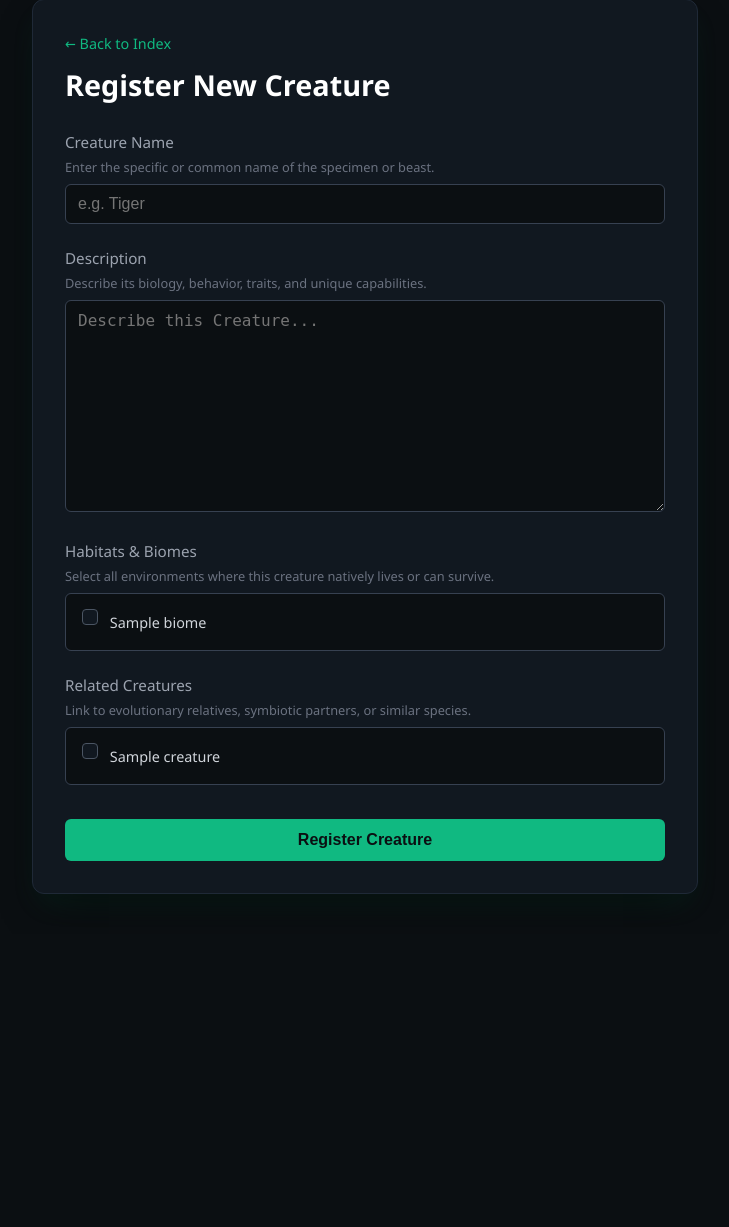
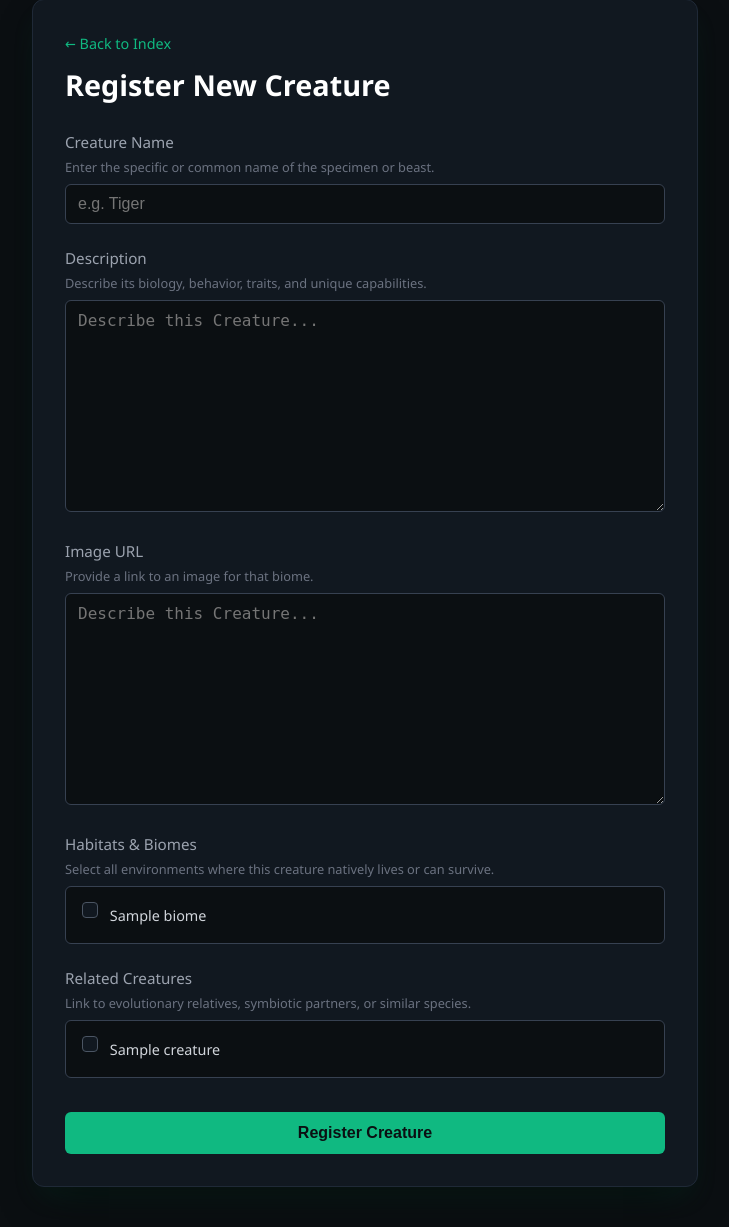
Before and after one commit to Solar01s/Nature-s_word, a Django app: page /nature_index/new/creature/ in a window 1280 px wide. Shown: the part 41-1268 px from the top of the page, without its empty margins (275-1004 px from the left). Before the commit the page ends 935 px from the top, so only its background shows below. Run offline with Django 5.2, Linux system fonts and the light colour scheme; a user stored in the database is signed in; tables that the repository leaves empty hold one stand-in row (values such as "Sample post").

Commit message:
Update new_creature.html

```diff
--- a/templates/nature_index/new_creature.html
+++ b/templates/nature_index/new_creature.html
@@ -204,6 +204,12 @@
                 {{ form.description }}
             </div>
 
+            <div class="form-group">
+                <label for="{{ form.image.id_for_label }}">Image URL</label>
+                <div class="field-instruction">Provide a link to an image for that biome.</div>
+                {{ form.description }}
+            </div>
+
             <!-- Поле: Biomes (ManyToMany к Biome) -->
             <div class="form-group">
                 <label>Habitats & Biomes</label>
```
